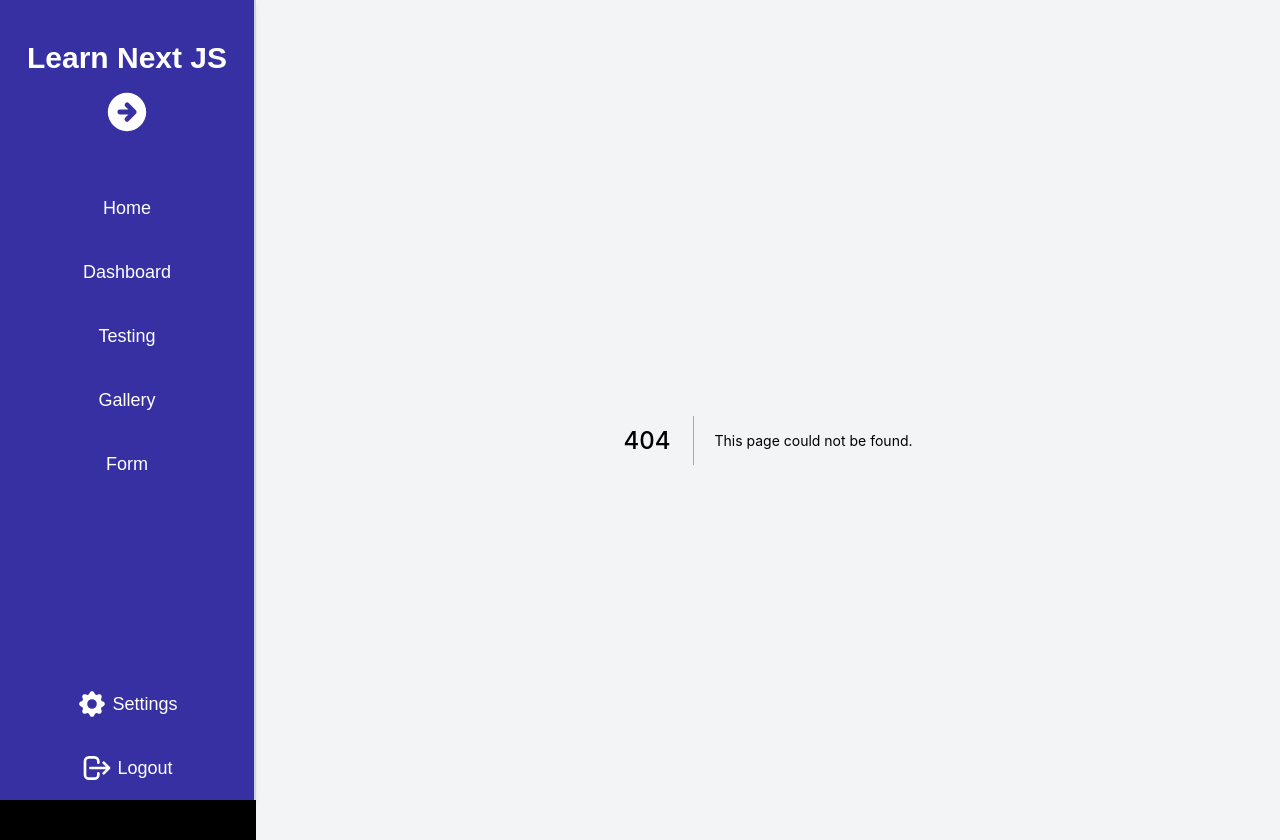
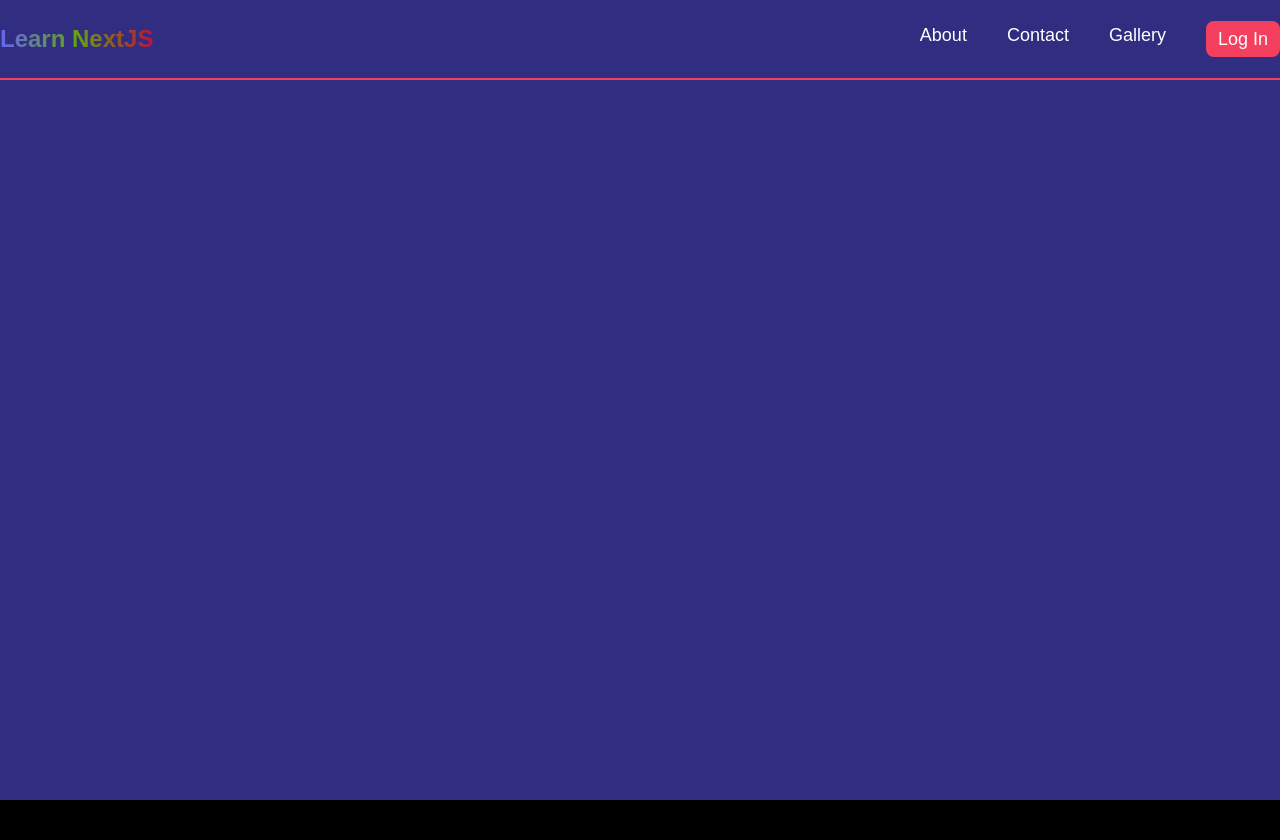
Before and after one commit to Sihkdragon/learn-nextjs, a Next.js app: page /home in a window 1280 px wide. Before the commit this address had no page. After the commit the page ends 800 px from the top, so only its background shows below. Built offline with nearby package versions, Linux system fonts and the light colour scheme.

Commit message:
add landing Page

```diff
--- a/components/atom/SideMenuLink.js
+++ b/components/atom/SideMenuLink.js
@@ -2,7 +2,7 @@ import Link from "next/link";
 const SideMenuLink = ({ destination, children }) => {
   return (
     <Link href={destination}>
-      <a className="text-white flex justify-center  border-r-2 border-slate-300 items-center text-lg hover:text-slate-200 w-64 h-16 hover:border-rose-400 hover:bg-indigo-600">
+      <a className="text-white flex justify-center  border-r-2 border-slate-300 items-center text-lg hover:text-slate-200 w-64 h-14 hover:border-rose-400 hover:bg-indigo-600">
         {children}
       </a>
     </Link>
--- a/components/organism/sidebar/sidebar.js
+++ b/components/organism/sidebar/sidebar.js
@@ -18,7 +18,8 @@ export default function sidebar() {
         <ArrowCircleRightIcon className="w-12 mx-auto text-white mt-3" />
       </div>
 
-      <SideMenuLink destination="/">Home</SideMenuLink>
+      <SideMenuLink destination="/home">Home</SideMenuLink>
+      <SideMenuLink destination="/">Main</SideMenuLink>
       <SideMenuLink destination="/dashboard">Dashboard</SideMenuLink>
       <SideMenuLink destination="/test">Testing</SideMenuLink>
       <SideMenuLink destination="/gallery">Gallery</SideMenuLink>
--- /dev/null
+++ b/pages/home/index.js
@@ -0,0 +1,27 @@
+const index = () => {
+  return (
+    <div className="home">
+      <nav className="nav-container flex container justify-between text-lg text-white items-center">
+        <h1 className="text-2xl font-extrabold bg-gradient-to-r from-indigo-500 via-lime-600 to-rose-700 text-transparent bg-clip-text">
+          Learn NextJS
+        </h1>
+        <ul className="nav-items">
+          <li className="nav-items-selected">About</li>
+          <li className="nav-items-selected">Contact</li>
+          <li className="nav-items-selected">Gallery</li>
+          <li>
+            <button className="inline-block bg-rose-500 text-white transition-colors duration-300 px-3 rounded-lg py-1 hover:bg-rose-600 cursor-pointer">
+              Log In
+            </button>
+          </li>
+        </ul>
+      </nav>
+    </div>
+  );
+};
+
+export default index;
+
+index.getLayout = function PageLayout(page) {
+  return <>{page}</>;
+};
--- a/styles/globals.css
+++ b/styles/globals.css
@@ -65,4 +65,16 @@
   .output {
     @apply text-indigo-800 p-1 h-8 border-b border-indigo-500 my-2;
   }
+  .home {
+    @apply bg-indigo-900 min-h-screen;
+  }
+  .nav-container {
+    @apply h-20 border-b-2 border-b-rose-500;
+  }
+  .nav-items {
+    @apply flex space-x-10;
+  }
+  .nav-items-selected {
+    @apply hover:border-b-2 border-lime-500 cursor-pointer;
+  }
 }
--- a/tailwind.config.js
+++ b/tailwind.config.js
@@ -4,7 +4,11 @@ module.exports = {
     "./components/**/*.{js,ts,jsx,tsx}",
   ],
   theme: {
-    extend: {},
+    extend: {
+      container: {
+        center: true,
+      },
+    },
   },
   plugins: [],
 };
```
